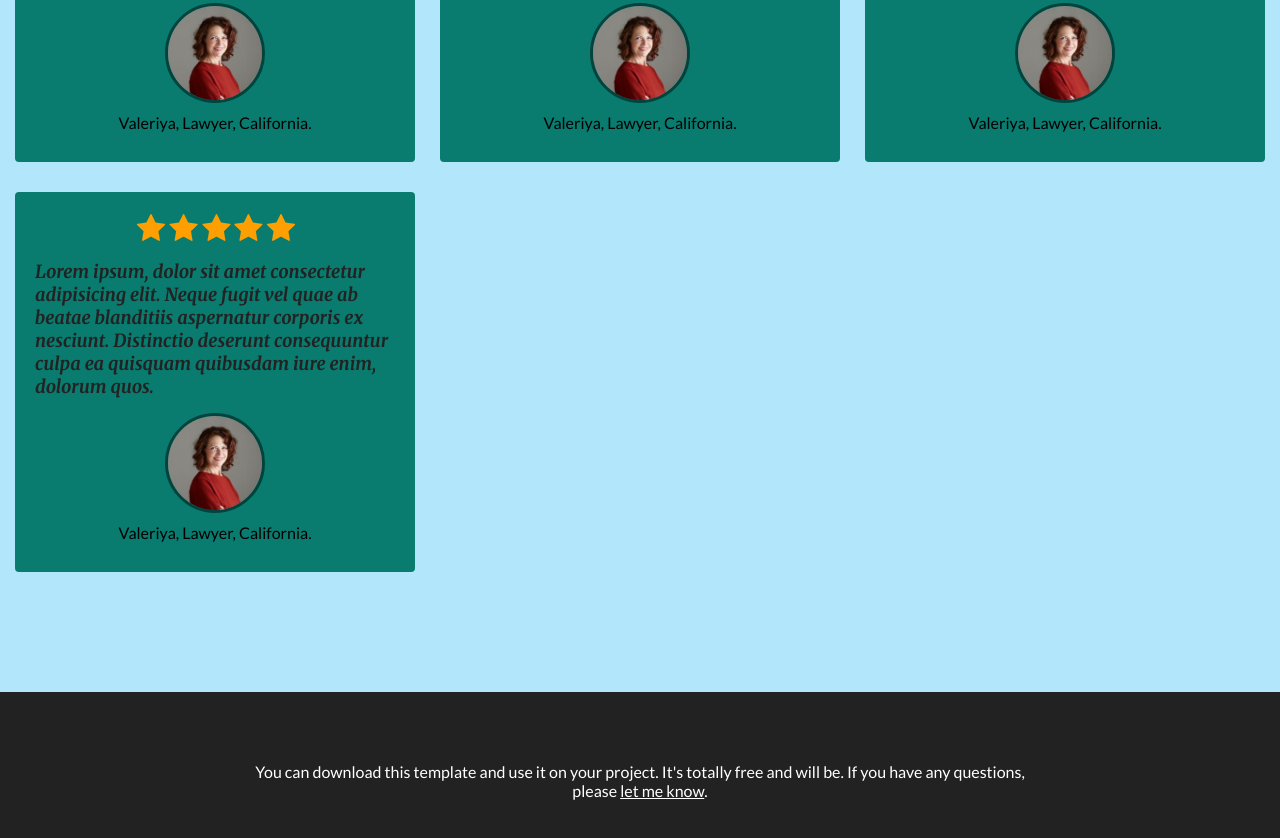
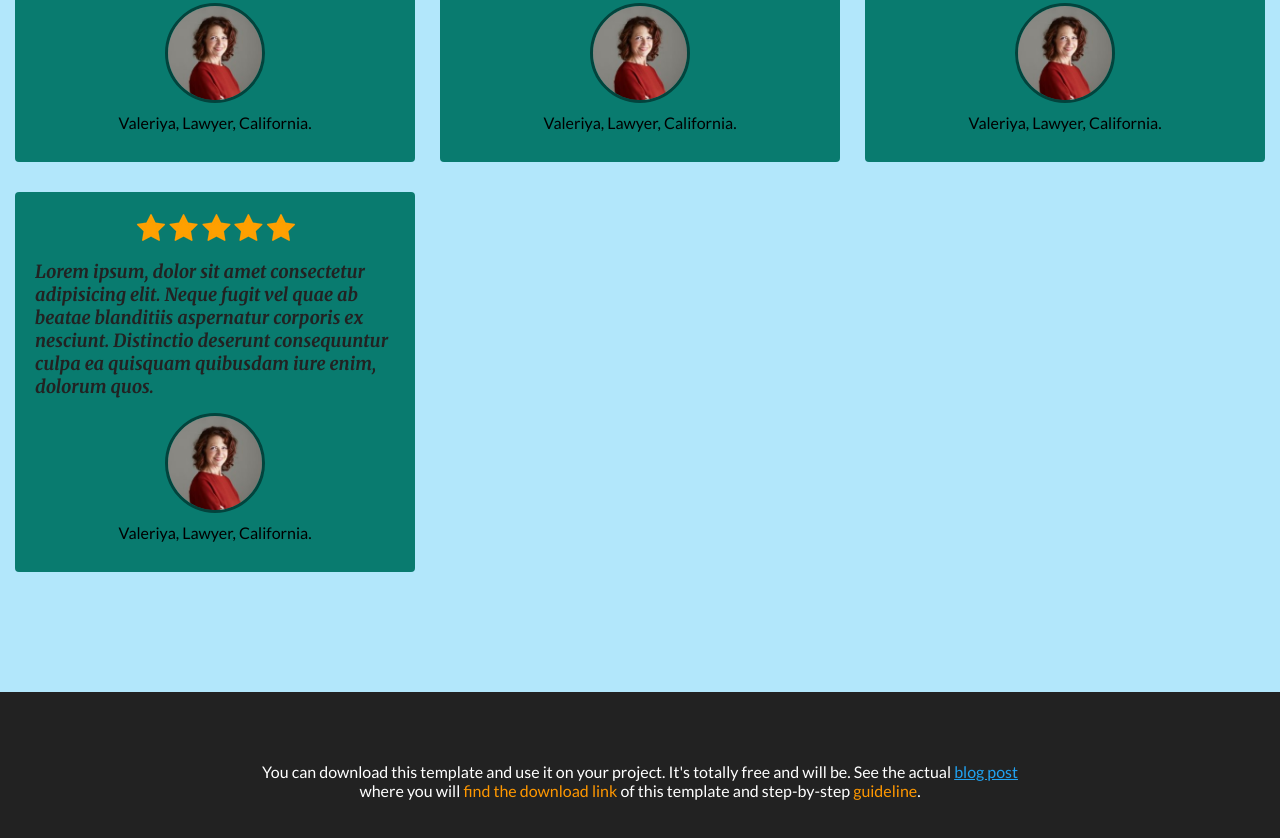
Before and after one commit to shihabiiuc/testimonialpage, a plain HTML site: page index.html in a window 1280 px wide. Shown: the part 2815-3653 px from the top of the page. Drawn offline with Linux system fonts and the light colour scheme.

Commit message:
Updated footer

```diff
--- a/index.html
+++ b/index.html
@@ -122,7 +122,7 @@
 
   <footer class="footer">
     <div class="ctainer">
-      <p>You can download this template and use it on your project. It&apos;s totally free and will be. If you have any questions, please <a href="https://shihabiiuc.com/contact" target="_blank">let me know</a>.</p>
+      <p>You can download this template and use it on your project. It&apos;s totally free and will be. See the actual <a href="https://shihabiiuc.com/testimonial-template/" style="color:#21A2F1">blog post</a> where you will <span style="color:#FF9800">find the download link</span> of this template and step-by-step <span style="color:#FF9800">guideline</span>.</p>
     </div>
   </footer>
 
```
